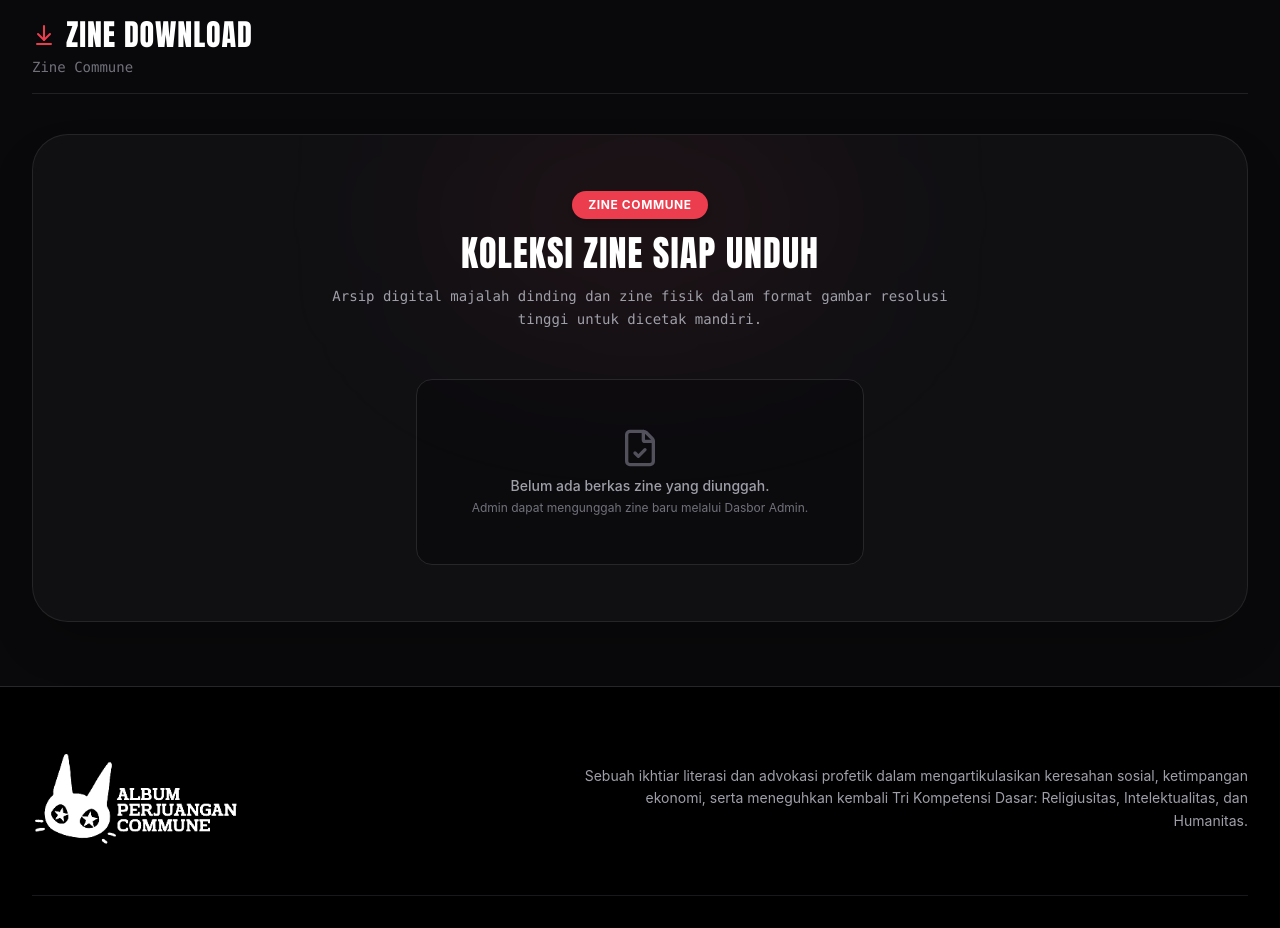
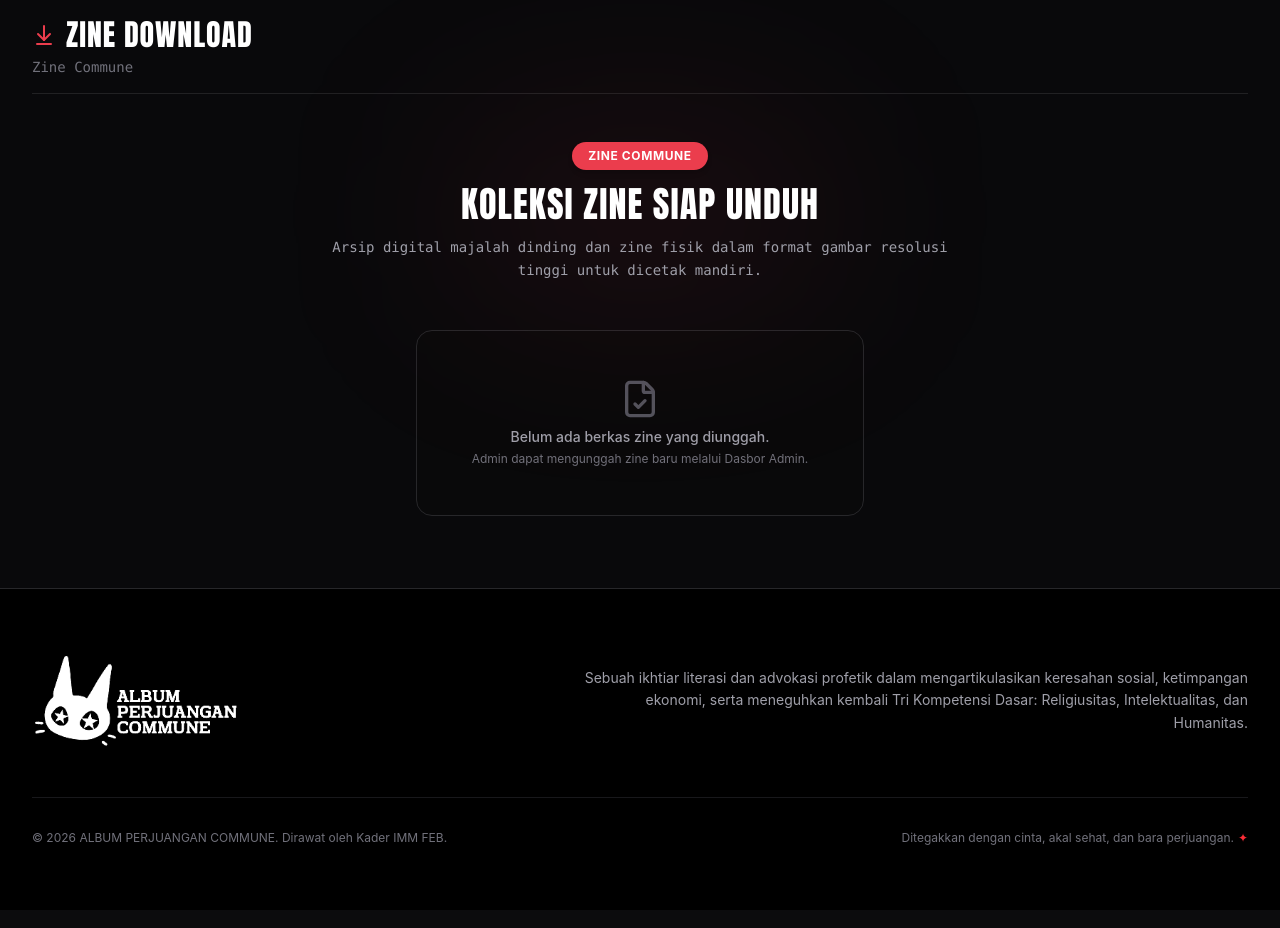
Before and after one commit to andk29853-cmd/album-perjuangan, a React (Vite) app: page / in a window 1280 px wide. Shown: the part 1240-2168 px from the top of the page. Built offline with nearby package versions, Linux system fonts and the light colour scheme.

Commit message:
style: remove large card border from Zine section

```diff
--- a/src/components/ZineSection.jsx
+++ b/src/components/ZineSection.jsx
@@ -79,8 +79,8 @@ export function ZineSection({ zines = [], siteConfig = {}, onDownloadZine }) {
       {/* Thin line divider */}
       <div className="h-px bg-zinc-800/80 mb-8 sm:mb-10" />
 
-      {/* Dark Card Container with Red Pill & 2-Box Grid */}
-      <div className="bg-[#101013] border border-zinc-800/90 rounded-[28px] sm:rounded-[36px] p-6 sm:p-10 md:p-14 text-center shadow-2xl relative overflow-hidden">
+      {/* Zine Content Area (Tanpa border kotak besar) */}
+      <div className="text-center relative py-2">
 
         {/* Subtle Ambient Red Glow */}
         <div className="absolute top-0 left-1/2 -translate-x-1/2 w-96 h-40 bg-[#eb3d4d]/10 blur-[100px] pointer-events-none rounded-full" />
```
